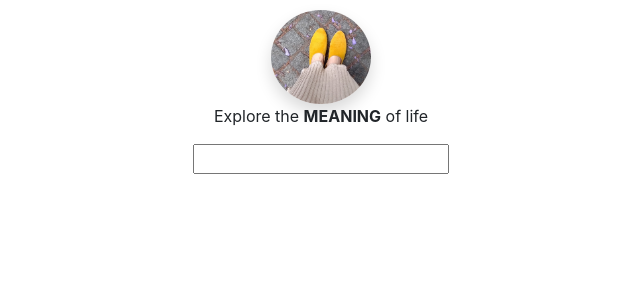
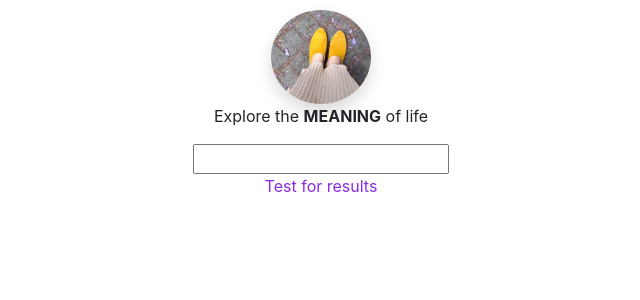
Before and after one commit to ch90331/React-dictionary, a React (Create React App) app: page / in a window 1280 px wide. Shown: the top 300 px of the page, without its empty margins (319-959 px from the left). Built offline with nearby package versions, Linux system fonts and the light colour scheme.

Commit message:
Added Results.js and tested its existence

```diff
--- a/src/Dictionary.js
+++ b/src/Dictionary.js
@@ -1,6 +1,7 @@
 import axios from "axios";
 import React, {useState} from "react";
 import './Dictionary.css';
+import Results from "./Results";
 
 export default function Dictionary() {
   let [keyword,setKeyword]=useState("");
@@ -28,5 +29,6 @@ export default function Dictionary() {
    <form onSubmit={search}>
      <input type="search" onChange={showKeyword}/>
    </form>
+   <Results/>
   </div>
 }
--- /dev/null
+++ b/src/Results.js
@@ -0,0 +1,9 @@
+import React from "react";
+
+export default function Results(){
+  return(
+      <div className="Results">
+          Test for results
+      </div>
+  )
+}
```
